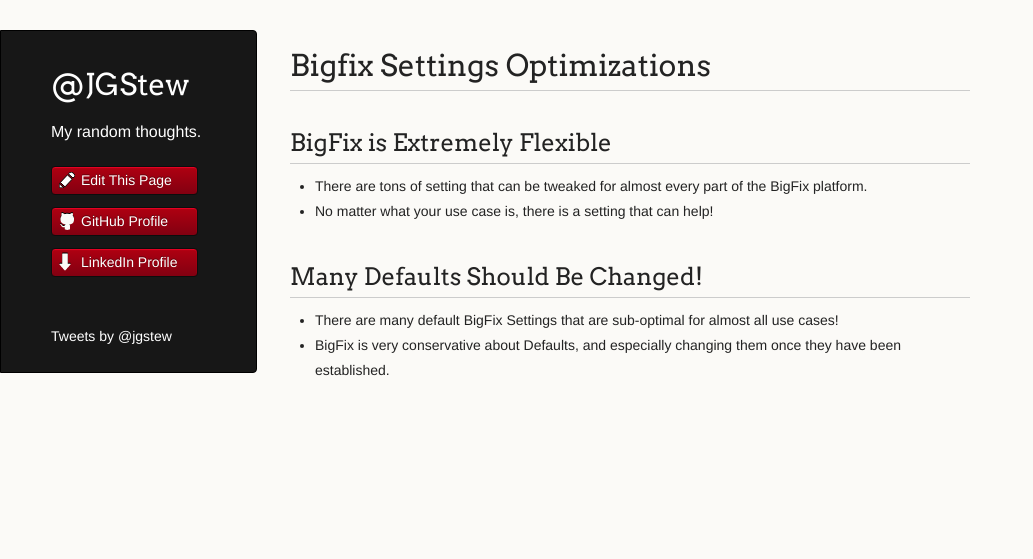
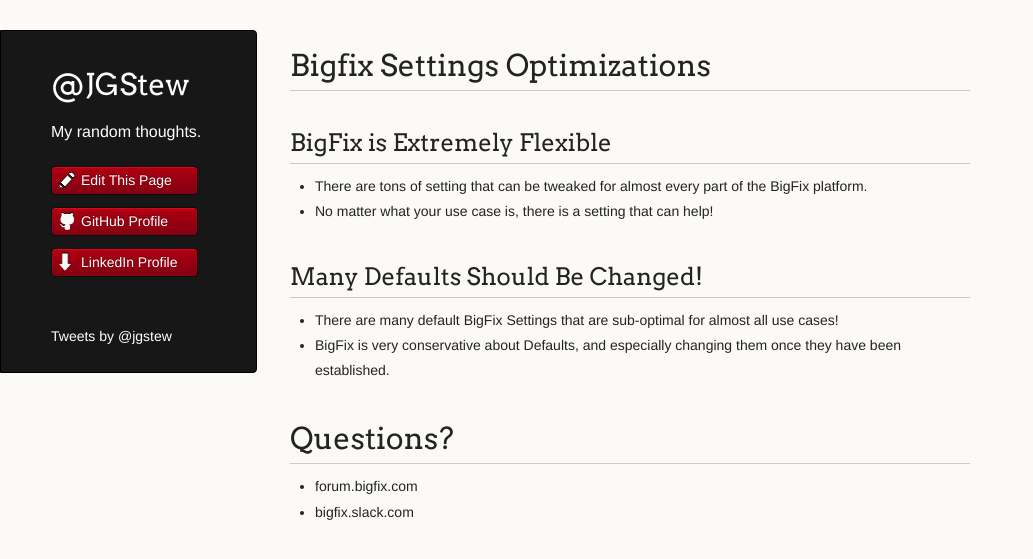
Before and after one commit to jgstew/jgstew.github.io, a Jekyll site: the page built from _posts/2018-10-30-BigFix-Settings-Optimizations.md, in a window 1280 px wide. Shown: the top 559 px of the page, without its empty margins (0-1033 px from the left). Built offline with Jekyll 4.4.1, drawn with Linux system fonts in a browser that asks for light colours; nearby versions of some CDN libraries; comment, search, counter and statistics services are not loaded.

Commit message:
Update 2018-10-30-BigFix-Settings-Optimizations.md

```diff
--- a/_posts/2018-10-30-BigFix-Settings-Optimizations.md
+++ b/_posts/2018-10-30-BigFix-Settings-Optimizations.md
@@ -7,3 +7,8 @@
 
 - There are many default BigFix Settings that are sub-optimal for almost all use cases!
 - BigFix is very conservative about Defaults, and especially changing them once they have been established.
+
+# Questions?
+
+- forum.bigfix.com
+- bigfix.slack.com
```
